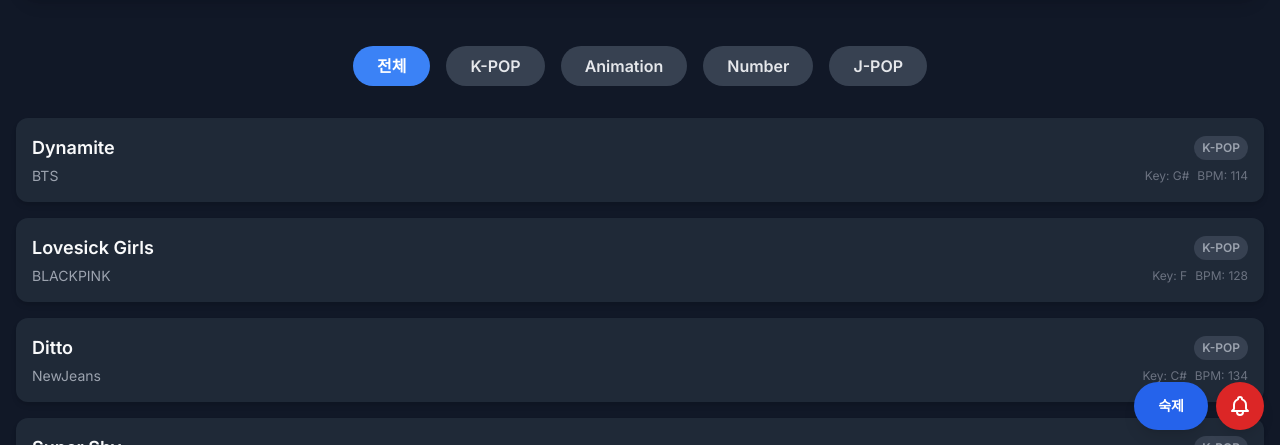
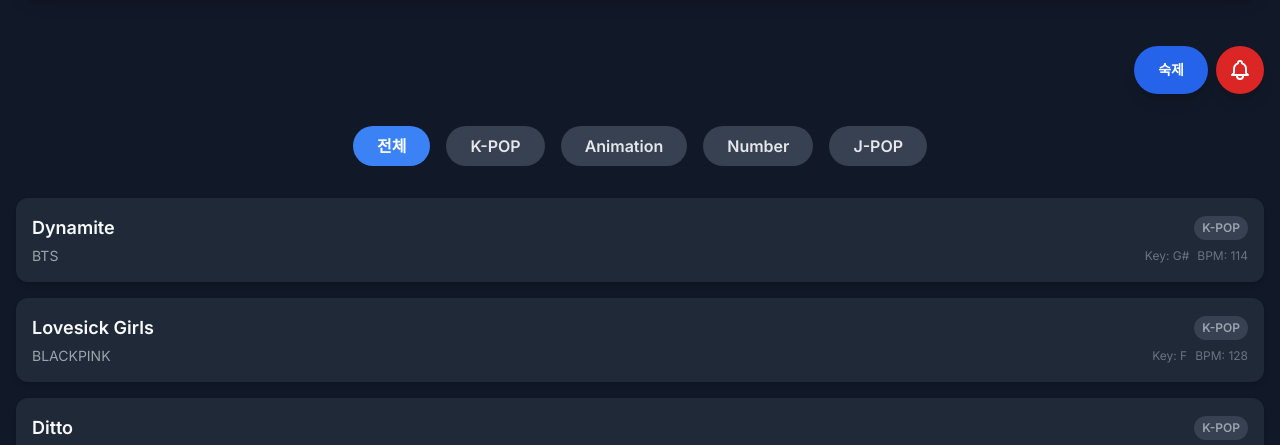
Before and after one commit to greatmoth/testpage2, a plain HTML site: page index.html in a window 1280 px wide. Shown: the part 354-799 px from the top of the page. Drawn offline with nearby package versions, Linux system fonts and the light colour scheme.

Commit message:
Update index.html

```diff
--- a/index.html
+++ b/index.html
@@ -68,6 +68,22 @@
                 </div>
             </div>
         </header>
+
+        <!-- 모달 버튼들 (새로운 위치) -->
+        <!-- 이제 메인 컨테이너 내에서 우측에 배치됩니다. -->
+        <div class="flex justify-end space-x-2 mb-8">
+            <!-- 숙제 버튼 -->
+            <button id="show-homework-modal-btn" class="py-3 px-6 bg-blue-600 rounded-full shadow-lg text-white hover:bg-blue-700 transition-colors flex items-center justify-center">
+                <span class="text-sm font-semibold">숙제</span>
+            </button>
+
+            <!-- 공지사항 버튼 -->
+            <button id="show-modal-btn" class="p-3 bg-red-600 rounded-full shadow-lg text-white hover:bg-red-700 transition-colors">
+                <svg xmlns="http://www.w3.org/2000/svg" class="h-6 w-6" fill="none" viewBox="0 0 24 24" stroke="currentColor" stroke-width="2">
+                    <path stroke-linecap="round" stroke-linejoin="round" d="M15 17h5l-1.405-1.405A2.032 2.032 0 0118 14.158V11a6.002 6.002 0 00-4-5.659V5a2 2 0 10-4 0v.341C7.67 6.165 6 8.388 6 11v3.159c0 .538-.214 1.055-.595 1.436L4 17h5m6 0v1a3 3 0 11-6 0v-1m6 0H9" />
+                </svg>
+            </button>
+        </div>
 
         <!-- 카테고리 선택 섹션 -->
         <section class="mb-8">
@@ -140,21 +156,6 @@
                 </svg>
             </button>
         </div>
-    </div>
-
-    <!-- 고정된 우측 하단 버튼 컨테이너 -->
-    <div class="fixed bottom-4 right-4 flex space-x-2 z-50">
-        <!-- 숙제 버튼: 종 모양 아이콘을 삭제했습니다. -->
-        <button id="show-homework-modal-btn" class="py-3 px-6 bg-blue-600 rounded-full shadow-lg text-white hover:bg-blue-700 transition-colors flex items-center justify-center">
-            <span class="text-sm font-semibold">숙제</span>
-        </button>
-
-        <!-- 공지사항 버튼: 기존의 버튼 -->
-        <button id="show-modal-btn" class="p-3 bg-red-600 rounded-full shadow-lg text-white hover:bg-red-700 transition-colors">
-            <svg xmlns="http://www.w3.org/2000/svg" class="h-6 w-6" fill="none" viewBox="0 0 24 24" stroke="currentColor" stroke-width="2">
-                <path stroke-linecap="round" stroke-linejoin="round" d="M15 17h5l-1.405-1.405A2.032 2.032 0 0118 14.158V11a6.002 6.002 0 00-4-5.659V5a2 2 0 10-4 0v.341C7.67 6.165 6 8.388 6 11v3.159c0 .538-.214 1.055-.595 1.436L4 17h5m6 0v1a3 3 0 11-6 0v-1m6 0H9" />
-            </svg>
-        </button>
     </div>
 
     <!-- 클립보드 복사 성공 알림 메시지 (숨김 상태) -->
```
